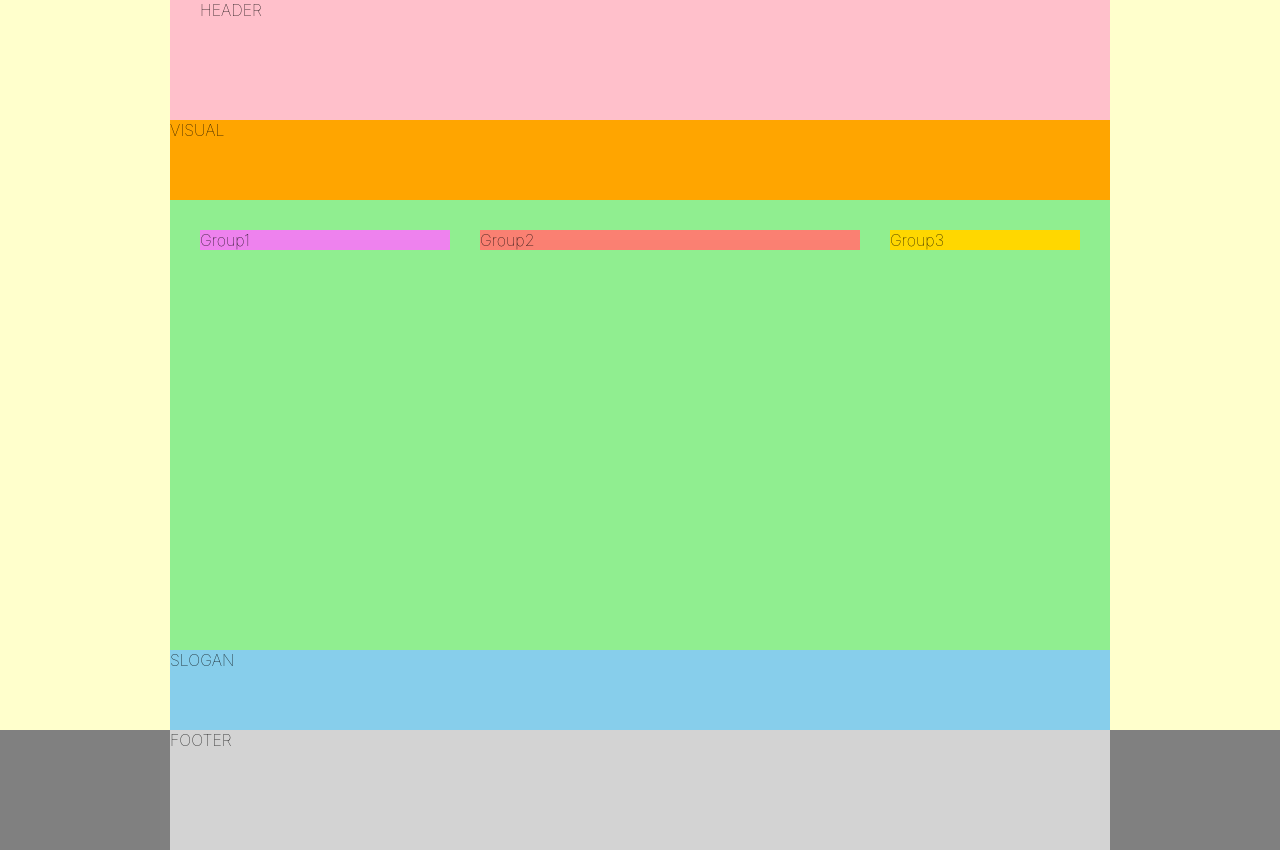
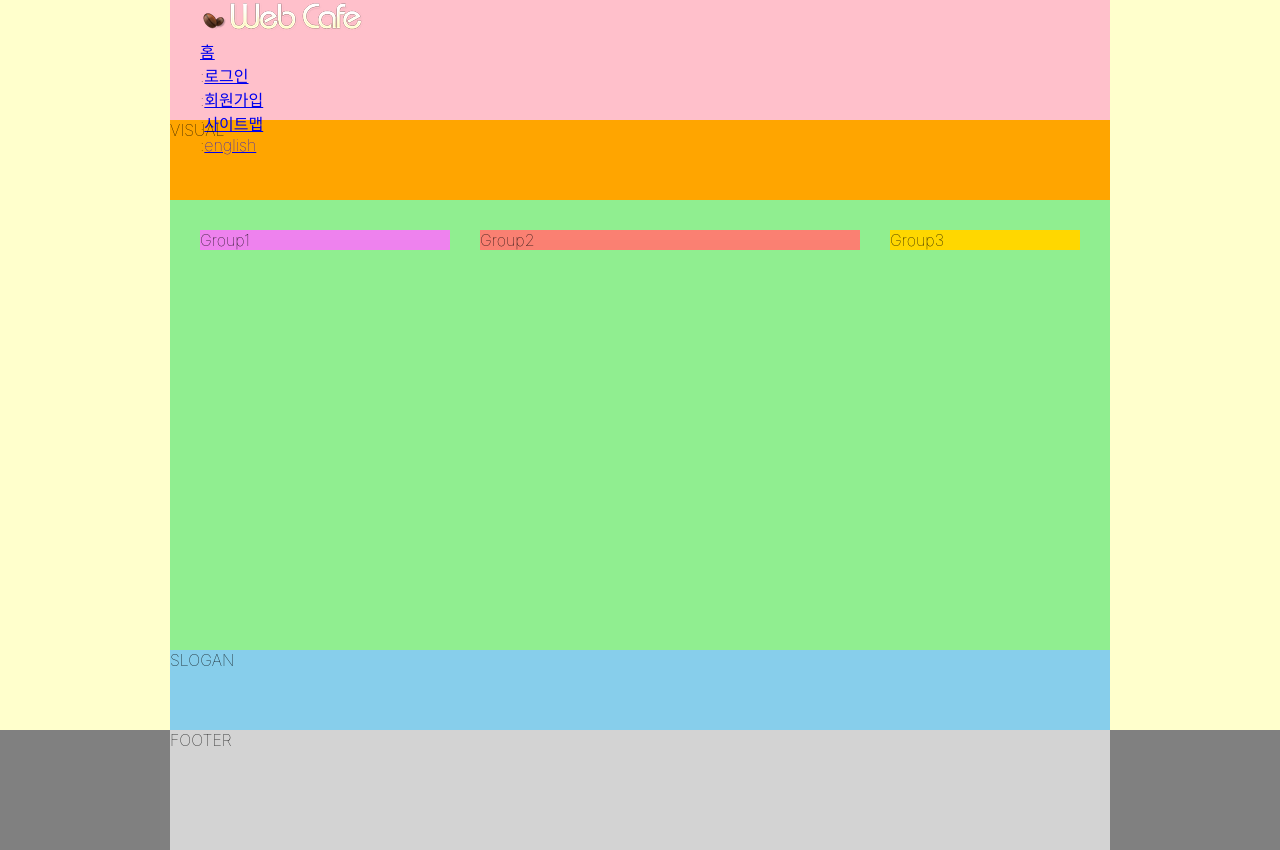
Before and after one commit to sorinworld/HTML5, a website: page index.html in a window 1280 px wide. Drawn offline with Linux system fonts and the light colour scheme; a web font is replaced by a local one.

Commit message:
logo 및 text 링크 모음 마크업

```diff
--- a/index.html
+++ b/index.html
@@ -10,7 +10,22 @@
   <link rel="stylesheet" href="./styles/style.css" />
 </head>
 <body>
-  <header class="header">HEADER</header>
+  <header class="header">
+    <!-- 로고 start-->
+    <h1 class="logo">
+      <a href="./index-complete.html">
+        <img src="./assets/logo.png" alt="web cafe" />
+      </a>
+    </h1>
+    <ul class="member">
+      <li><a href="/">홈</a></li>
+      <li><span class="divider" aria-hidden="true">:</span><a href="/">로그인</a></li>
+      <li><span class="divider" aria-hidden="true">:</span><a href="/">회원가입</a></li>
+      <li><span class="divider" aria-hidden="true">:</span><a href="/">사이트맵</a></li>
+      <li><span class="divider" aria-hidden="true">:</span><a href="/">english</a></li>
+    </ul>
+    <!--로고 end-->
+  </header>
   <div class="visual">VISUAL</div>
   <main class="main">
     <div class="group group1">Group1</div>
```
